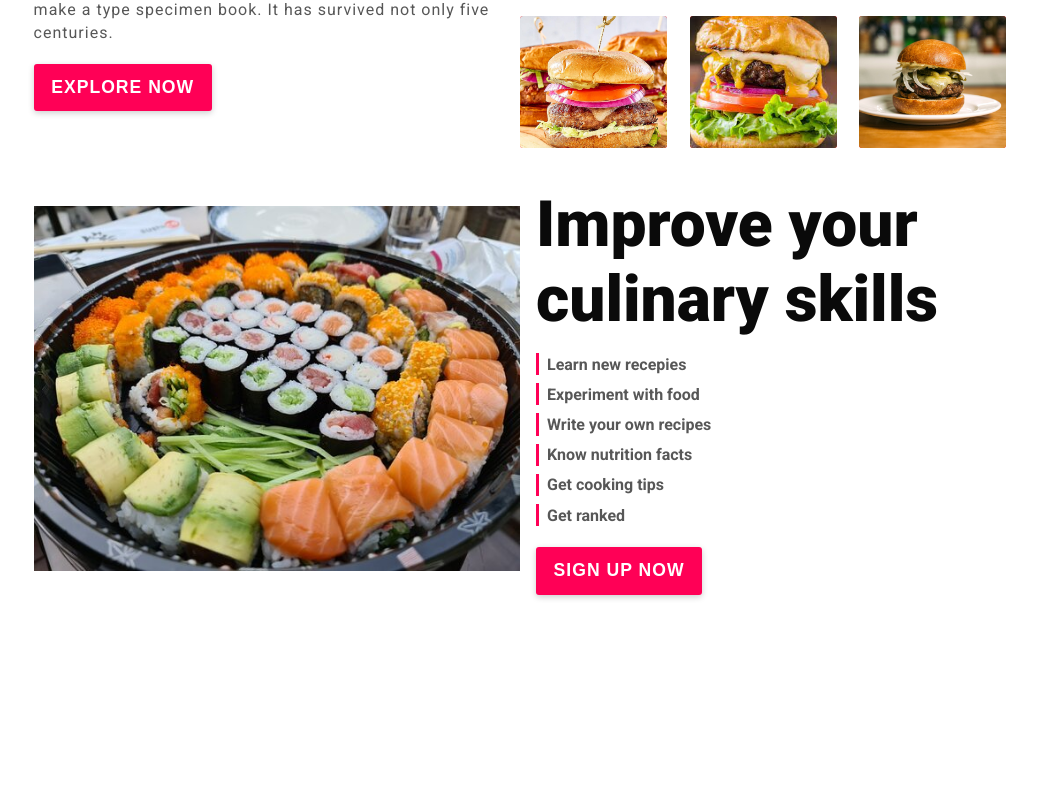
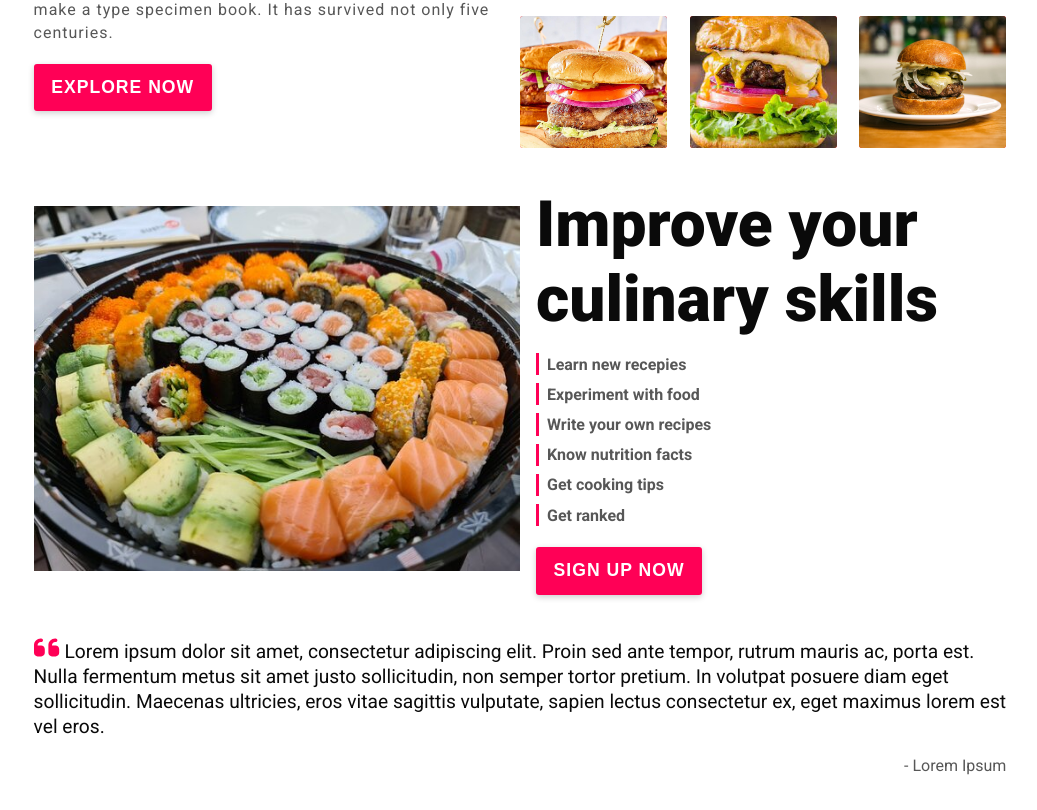
Before and after one commit to jasir3124/Food-app, a React (Create React App) app: page / in a window 1280 px wide. Shown: the part 387-1197 px from the top of the page, without its empty margins (120-1157 px from the left). Before the commit the page ends 1058 px from the top, so only its background shows below. Built offline with nearby package versions, Linux system fonts and the light colour scheme.

Commit message:
added a quote section

```diff
--- a/src/App.js
+++ b/src/App.js
@@ -1,6 +1,9 @@
 import NavBar from "./components/navBar.js";
-import HeroSection from './components/heroSection.js'
-import ImproveSkills from './components/improveSkillSection.js'
+import HeroSection from './components/heroSection.js';
+import ImproveSkills from './components/improveSkillSection.js';
+import QuoteSectionfrom from "./components/wordSection.js";
+
+
 
 function App() {
   return (
@@ -9,6 +12,7 @@ function App() {
       <div className="container main">
         <HeroSection />
         <ImproveSkills />
+        <QuoteSectionfrom />
       </div>
     </div>
   );
--- /dev/null
+++ b/src/components/wordSection.js
@@ -0,0 +1,10 @@
+import { FontAwesomeIcon } from '@fortawesome/react-fontawesome'
+import { faQuoteLeft } from '@fortawesome/free-solid-svg-icons'
+export default function QuoteSection(){
+    return(
+        <div className='section quote'>
+            <p className="quoteText"><FontAwesomeIcon icon={faQuoteLeft}/>Lorem ipsum dolor sit amet, consectetur adipiscing elit. Proin sed ante tempor, rutrum mauris ac, porta est. Nulla fermentum metus sit amet justo sollicitudin, non semper tortor pretium. In volutpat posuere diam eget sollicitudin. Maecenas ultricies, eros vitae sagittis vulputate, sapien lectus consectetur ex, eget maximus lorem est vel eros.</p>
+            <p className="QuoteAuther">- Lorem Ipsum</p>
+        </div>
+    )
+}
--- a/src/styles/index.scss
+++ b/src/styles/index.scss
@@ -83,34 +83,28 @@ body{
 
 
 
-.section.improveSkills{
-    .col.img{
-        img{
-            width: 100%;
+
+
+
+.section.quote{
+    display: block;
+    .quoteText{
+        font-size: 1.2em;
+        line-height: 1.3;
+        color: var(--text-color);
+        svg{
+            color: var(--primary-color);
+            font-size: 1.5em;
+            margin-right: .2em;
         }
     }
-    .col.typography{
-        padding-left: 1em;
-        .skillItem{
-            border-left: .2em solid var(--primary-color);
-            padding: .1em 0 .1em .5em ;
-            margin-bottom: .5em;
-            color: var(--text-light);
-            font-weight: bold;
-            transform: translateX(100%);
-            opacity: 0;
-            animation: getAnimationDuration(.3s) slideRight forwards;
-            @for $i from 1 through 7{
-                &:nth-child(#{$i}){
-                    animation-delay: #{$i * .1}s;
-                }
-            }
-        }
-        .btn{
-            margin-top: .75em;
-        }
+    .QuoteAuther{
+        color: var(--text-light);
+        text-align: right;
+        margin-top: 1em;
     }
 }
+
 
 .main{
     padding-block: 3vw;
@@ -124,6 +118,7 @@ body{
 
 @import 'partials/heroSection.scss';
 @import 'partials/navbar.scss';
+@import 'partials/improveSkills.scss';
 @import 'partials/animations.scss';
 @media screen and (max-width: 760px){
     .navBar{
--- /dev/null
+++ b/src/styles/partials/improveSkills.scss
@@ -0,0 +1,28 @@
+.section.improveSkills{
+    .col.img{
+        img{
+            width: 100%;
+        }
+    }
+    .col.typography{
+        padding-left: 1em;
+        .skillItem{
+            border-left: .2em solid var(--primary-color);
+            padding: .1em 0 .1em .5em ;
+            margin-bottom: .5em;
+            color: var(--text-light);
+            font-weight: bold;
+            transform: translateX(100%);
+            opacity: 0;
+            animation: getAnimationDuration(.3s) slideRight forwards;
+            @for $i from 1 through 7{
+                &:nth-child(#{$i}){
+                    animation-delay: #{$i * .1}s;
+                }
+            }
+        }
+        .btn{
+            margin-top: .75em;
+        }
+    }
+}
```
